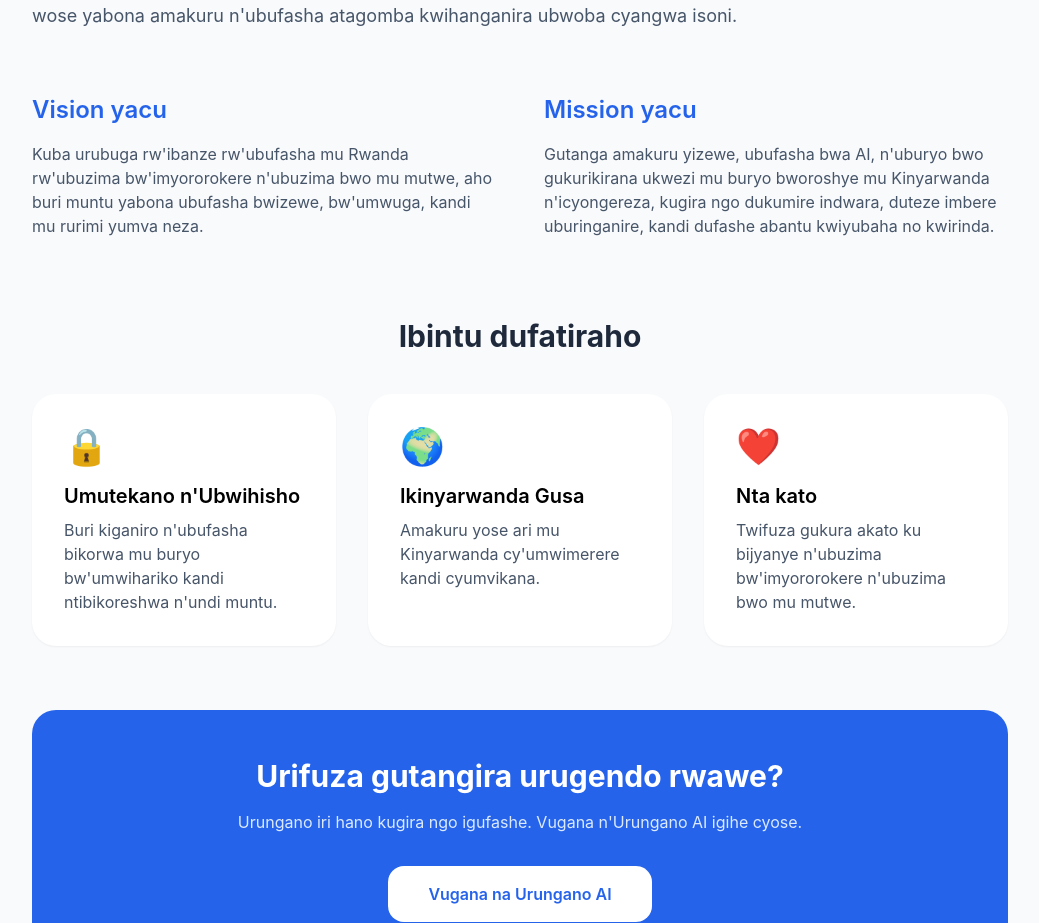
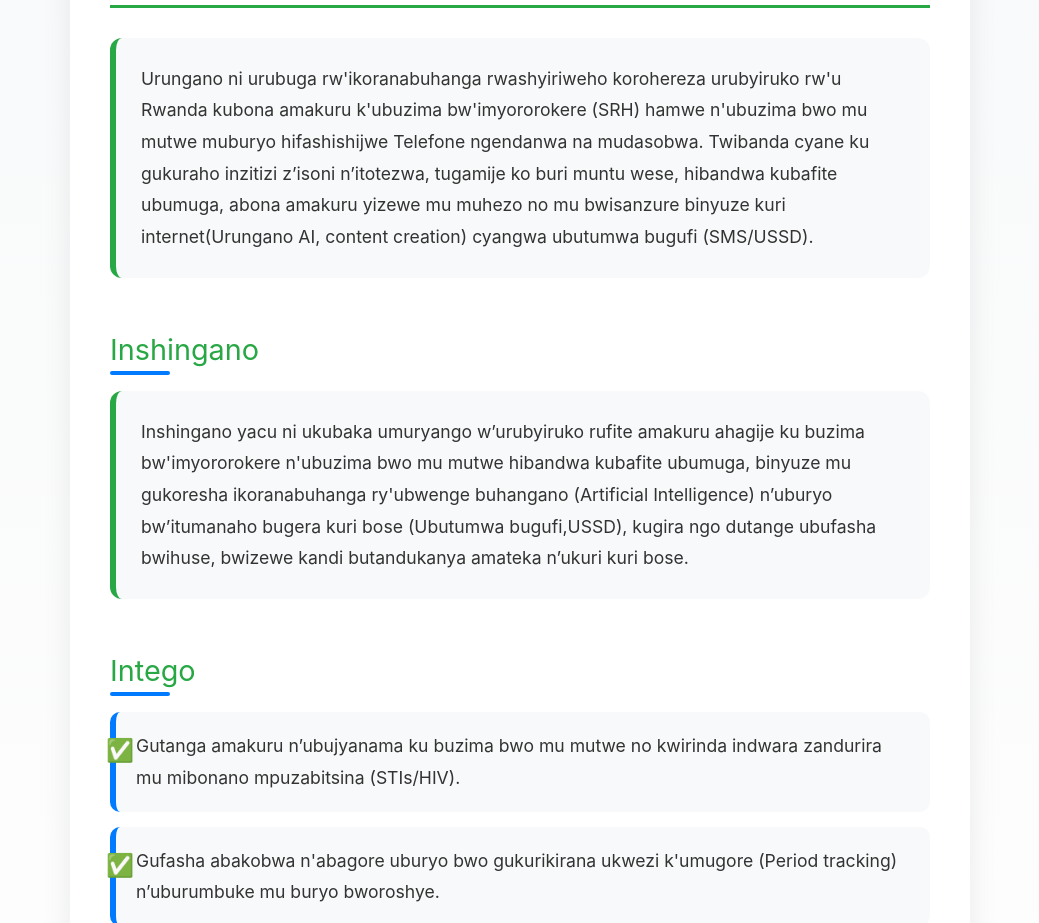
Before and after one commit to Ambaza250/ururngano2, a plain HTML site: page about-us.html in a window 1280 px wide. Shown: the part 726-1649 px from the top of the page, without its empty margins (120-1159 px from the left). Drawn offline with nearby package versions, Linux system fonts and the light colour scheme.

Commit message:
Update about-us.html

```diff
--- a/about-us.html
+++ b/about-us.html
@@ -29,6 +29,103 @@
         /* Mobile menu */
         #mobile-menu { display: none; }
         #mobile-menu.open { display: flex; }
+
+        /* ==================== ABOUT US PAGE STYLING ==================== */
+.about-page {
+  padding: 60px 20px;
+  background: linear-gradient(180deg, #f8f9fa, #ffffff);
+  min-height: 100vh;
+}
+
+.about-container {
+  max-width: 900px;
+  margin: 0 auto;
+  background: white;
+  border-radius: 16px;
+  box-shadow: 0 10px 30px rgba(0, 0, 0, 0.08);
+  padding: 50px 40px;
+}
+
+.about-container h1 {
+  font-size: 2.4rem;
+  color: #007bff;
+  margin-bottom: 30px;
+  text-align: center;
+  border-bottom: 3px solid #28a745;
+  padding-bottom: 15px;
+}
+
+.about-container h2 {
+  font-size: 1.8rem;
+  color: #28a745;
+  margin-top: 50px;
+  margin-bottom: 20px;
+  position: relative;
+}
+
+.about-container h2::after {
+  content: '';
+  position: absolute;
+  bottom: -4px;
+  left: 0;
+  width: 60px;
+  height: 4px;
+  background: #007bff;
+  border-radius: 4px;
+}
+
+.about-section {
+  margin-bottom: 40px;
+  line-height: 1.8;
+  font-size: 1.1rem;
+  color: #333;
+}
+
+.about-section p {
+  background: #f8f9fa;
+  padding: 25px;
+  border-radius: 12px;
+  border-left: 6px solid #28a745;
+}
+
+.about-section ul {
+  list-style: none;
+  padding: 0;
+}
+
+.about-section li {
+  background: #f8f9fa;
+  margin-bottom: 15px;
+  padding: 18px 20px;
+  border-radius: 10px;
+  border-left: 6px solid #007bff;
+  position: relative;
+}
+
+.about-section li::before {
+  content: "✅";
+  position: absolute;
+  left: -10px;
+  top: 18px;
+  font-size: 1.4rem;
+}
+
+.about-section li:last-child {
+  margin-bottom: 0;
+}
+
+/* Responsive */
+@media (max-width: 768px) {
+  .about-container {
+    padding: 30px 20px;
+  }
+  .about-container h1 {
+    font-size: 2rem;
+  }
+  .about-container h2 {
+    font-size: 1.6rem;
+  }
+}
     </style>
 </head>
 <body class="bg-slate-50" data-lang="rw">
@@ -96,79 +193,53 @@
         </div>
     </div>
 
-    <!-- Main Content -->
-    <div class="max-w-5xl mx-auto px-4 py-10 md:px-6 md:py-16">
+  <main class="about-page">
+    <div class="about-container">
 
-        <!-- Mission -->
-        <div class="mb-10 md:mb-16">
-            <h2 id="mission-title" class="text-2xl md:text-3xl font-bold text-slate-800 mb-3 md:mb-6"
-                data-en="Our Mission" data-rw="Ubutumwa bwacu">Ubutumwa bwacu</h2>
-            <p id="mission-text" class="text-base md:text-lg leading-relaxed text-slate-600"
-               data-en="Urungano Platform was created to provide accessible, reliable, and stigma-free support for Sexual and Reproductive Health (SRH) and Mental Health in Rwanda. We believe every girl, woman, and family deserves accurate information and help without fear or shame."
-               data-rw="Urungano Platform yashinzwe kugira ngo iboneze ubufasha bw'ubuzima bw'imyororokere n'ubuzima bwo mu mutwe mu buryo bworoshye, bwizewe, kandi butagira akato. Twifuza ko buri mukobwa, umugore n'umuryango wose yabona amakuru n'ubufasha atagomba kwihanganira ubwoba cyangwa isoni.">
-                Urungano Platform yashinzwe kugira ngo iboneze ubufasha bw'ubuzima bw'imyororokere n'ubuzima bwo mu mutwe mu buryo bworoshye, bwizewe, kandi butagira akato. Twifuza ko buri mukobwa, umugore n'umuryango wose yabona amakuru n'ubufasha atagomba kwihanganira ubwoba cyangwa isoni.
-            </p>
-        </div>
+      <h1 data-rw="Amakuru kuri Twe" data-en="About Us">Amakuru kuri Twe (About Us)</h1>
 
-        <!-- Vision + Mission grid -->
-        <div class="grid grid-cols-1 md:grid-cols-2 gap-8 md:gap-12 mb-12 md:mb-20">
-            <div>
-                <h3 id="vision-title" class="text-xl md:text-2xl font-semibold text-blue-600 mb-3 md:mb-4"
-                    data-en="Our Vision" data-rw="Vision yacu">Vision yacu</h3>
-                <p id="vision-text" class="text-slate-600 text-sm md:text-base leading-relaxed"
-                   data-en="To be the leading platform for SRH and Mental Health support in Rwanda, where every person can access reliable, professional help in their preferred language."
-                   data-rw="Kuba urubuga rw'ibanze rw'ubufasha mu Rwanda rw'ubuzima bw'imyororokere n'ubuzima bwo mu mutwe, aho buri muntu yabona ubufasha bwizewe, bw'umwuga, kandi mu rurimi yumva neza.">
-                    Kuba urubuga rw'ibanze rw'ubufasha mu Rwanda rw'ubuzima bw'imyororokere n'ubuzima bwo mu mutwe, aho buri muntu yabona ubufasha bwizewe, bw'umwuga, kandi mu rurimi yumva neza.
-                </p>
-            </div>
-            <div>
-                <h3 id="mission2-title" class="text-xl md:text-2xl font-semibold text-blue-600 mb-3 md:mb-4"
-                    data-en="Our Mission" data-rw="Mission yacu">Mission yacu</h3>
-                <p id="mission2-text" class="text-slate-600 text-sm md:text-base leading-relaxed"
-                   data-en="To deliver trusted information, AI-powered support, and cycle tracking tools in simple Kinyarwanda and English, to prevent diseases, promote equality, and help people live with dignity."
-                   data-rw="Gutanga amakuru yizewe, ubufasha bwa AI, n'uburyo bwo gukurikirana ukwezi mu buryo bworoshye mu Kinyarwanda n'icyongereza, kugira ngo dukumire indwara, duteze imbere uburinganire, kandi dufashe abantu kwiyubaha no kwirinda.">
-                    Gutanga amakuru yizewe, ubufasha bwa AI, n'uburyo bwo gukurikirana ukwezi mu buryo bworoshye mu Kinyarwanda n'icyongereza, kugira ngo dukumire indwara, duteze imbere uburinganire, kandi dufashe abantu kwiyubaha no kwirinda.
-                </p>
-            </div>
-        </div>
+      <div class="about-section">
+        <p data-rw="Urungano ni urubuga rw'ikoranabuhanga rwashyiriweho korohereza urubyiruko rw'u Rwanda kubona amakuru k'ubuzima bw'imyororokere (SRH) hamwe n'ubuzima bwo mu mutwe muburyo hifashishijwe Telefone ngendanwa na mudasobwa. Twibanda cyane ku gukuraho inzitizi z’isoni n’itotezwa, tugamije ko buri muntu wese, hibandwa kubafite ubumuga, abona amakuru yizewe mu muhezo no mu bwisanzure binyuze kuri internet(Urungano AI, content creation) cyangwa ubutumwa bugufi (SMS/USSD)."
+           data-en="Urungano is a digital platform designed to make it easier for Rwandan youth to access information on Sexual and Reproductive Health (SRH) and Mental Health through mobile phones and computers. We focus on removing barriers of shame and stigma, ensuring that every person, especially those with disabilities, can access reliable information privately and freely through the internet (Urungano AI, content creation) or short messages (SMS/USSD).">
+          Urungano ni urubuga rw'ikoranabuhanga rwashyiriweho korohereza urubyiruko rw'u Rwanda kubona amakuru k'ubuzima bw'imyororokere (SRH) hamwe n'ubuzima bwo mu mutwe muburyo hifashishijwe Telefone ngendanwa na mudasobwa. Twibanda cyane ku gukuraho inzitizi z’isoni n’itotezwa, tugamije ko buri muntu wese, hibandwa kubafite ubumuga, abona amakuru yizewe mu muhezo no mu bwisanzure binyuze kuri internet(Urungano AI, content creation) cyangwa ubutumwa bugufi (SMS/USSD).
+        </p>
+      </div>
 
-        <!-- Values -->
-        <div class="mb-10 md:mb-16">
-            <h3 id="values-title" class="text-2xl md:text-3xl font-bold text-center text-slate-800 mb-8 md:mb-10"
-                data-en="Our Values" data-rw="Ibintu dufatiraho">Ibintu dufatiraho</h3>
-            <div class="grid grid-cols-1 sm:grid-cols-2 md:grid-cols-3 gap-5 md:gap-8">
-                <div class="bg-white p-6 md:p-8 rounded-3xl shadow-sm">
-                    <div class="text-3xl md:text-4xl mb-3 md:mb-4">🔒</div>
-                    <h4 id="value1" class="font-semibold text-lg md:text-xl mb-2"
-                        data-en="Privacy & Safety" data-rw="Umutekano n'Ubwihisho">Umutekano n'Ubwihisho</h4>
-                    <p id="value1-text" class="text-slate-600 text-sm md:text-base"
-                       data-en="Every conversation is private and secure."
-                       data-rw="Buri kiganiro n'ubufasha bikorwa mu buryo bw'umwihariko kandi ntibikoreshwa n'undi muntu.">
-                        Buri kiganiro n'ubufasha bikorwa mu buryo bw'umwihariko kandi ntibikoreshwa n'undi muntu.
-                    </p>
-                </div>
-                <div class="bg-white p-6 md:p-8 rounded-3xl shadow-sm">
-                    <div class="text-3xl md:text-4xl mb-3 md:mb-4">🌍</div>
-                    <h4 id="value2" class="font-semibold text-lg md:text-xl mb-2"
-                        data-en="Kinyarwanda-Native" data-rw="Ikinyarwanda Gusa">Ikinyarwanda Gusa</h4>
-                    <p id="value2-text" class="text-slate-600 text-sm md:text-base"
-                       data-en="All information is available in clear Kinyarwanda."
-                       data-rw="Amakuru yose ari mu Kinyarwanda cy'umwimerere kandi cyumvikana.">
-                        Amakuru yose ari mu Kinyarwanda cy'umwimerere kandi cyumvikana.
-                    </p>
-                </div>
-                <div class="bg-white p-6 md:p-8 rounded-3xl shadow-sm sm:col-span-2 md:col-span-1">
-                    <div class="text-3xl md:text-4xl mb-3 md:mb-4">❤️</div>
-                    <h4 id="value3" class="font-semibold text-lg md:text-xl mb-2"
-                        data-en="Stigma-Free" data-rw="Nta kato">Nta kato</h4>
-                    <p id="value3-text" class="text-slate-600 text-sm md:text-base"
-                       data-en="We believe in dignity and respect for all."
-                       data-rw="Twifuza gukura akato ku bijyanye n'ubuzima bw'imyororokere n'ubuzima bwo mu mutwe.">
-                        Twifuza gukura akato ku bijyanye n'ubuzima bw'imyororokere n'ubuzima bwo mu mutwe.
-                    </p>
-                </div>
-            </div>
-        </div>
+      <h2 data-rw="Inshingano" data-en="Mission">Inshingano (Mission)</h2>
+      <div class="about-section">
+        <p data-rw="Inshingano yacu ni ukubaka umuryango w’urubyiruko rufite amakuru ahagije ku buzima bw'imyororokere n'ubuzima bwo mu mutwe hibandwa kubafite ubumuga, binyuze mu gukoresha ikoranabuhanga ry'ubwenge buhangano (Artificial Intelligence) n’uburyo bw’itumanaho bugera kuri bose (Ubutumwa bugufi,USSD), kugira ngo dutange ubufasha bwihuse, bwizewe kandi butandukanya amateka n’ukuri kuri bose."
+           data-en="Our mission is to build a community of young people with sufficient knowledge on reproductive health and mental health, with special focus on people with disabilities, by using artificial intelligence technology and inclusive communication methods (SMS, USSD), to provide fast, reliable and accurate support that distinguishes facts from myths for everyone.">
+          Inshingano yacu ni ukubaka umuryango w’urubyiruko rufite amakuru ahagije ku buzima bw'imyororokere n'ubuzima bwo mu mutwe hibandwa kubafite ubumuga, binyuze mu gukoresha ikoranabuhanga ry'ubwenge buhangano (Artificial Intelligence) n’uburyo bw’itumanaho bugera kuri bose (Ubutumwa bugufi,USSD), kugira ngo dutange ubufasha bwihuse, bwizewe kandi butandukanya amateka n’ukuri kuri bose.
+        </p>
+      </div>
+
+      <h2 data-rw="Intego" data-en="Objectives">Intego (Objectives)</h2>
+      <div class="about-section">
+        <ul>
+          <li data-rw="Gutanga amakuru n’ubujyanama ku buzima bwo mu mutwe no kwirinda indwara zandurira mu mibonano mpuzabitsina (STIs/HIV)."
+              data-en="Provide information and guidance on mental health and prevention of sexually transmitted infections (STIs/HIV).">
+            Gutanga amakuru n’ubujyanama ku buzima bwo mu mutwe no kwirinda indwara zandurira mu mibonano mpuzabitsina (STIs/HIV).
+          </li>
+          <li data-rw="Gufasha abakobwa n'abagore uburyo bwo gukurikirana ukwezi k'umugore (Period tracking) n’uburumbuke mu buryo bworoshye."
+              data-en="Help girls and women track their menstrual cycle (Period tracking) and fertility in a simple way.">
+            Gufasha abakobwa n'abagore uburyo bwo gukurikirana ukwezi k'umugore (Period tracking) n’uburumbuke mu buryo bworoshye.
+          </li>
+          <li data-rw="Guharanira ko abafite ubumuga (abatabona, abatumva) babona amakuru mu buryo bwihariye (Hifashishijwe amarenga, Indangururamajwi byubakanywe nuru rubuga)."
+              data-en="Ensure that people with disabilities (visually impaired, hearing impaired) access information in accessible formats (using sign language and audio features built into the platform).">
+            Guharanira ko abafite ubumuga (abatabona, abatumva) babona amakuru mu buryo bwihariye (Hifashishijwe amarenga, Indangururamajwi byubakanywe nuru rubuga).
+          </li>
+          <li data-rw="Gufasha urubyiruko guhangana n'ibibazo byo mu mutwe nk'agahinda gakabije, kwigunga, kwiheba binyuze hifashishijwe ubwenge buhangano AI ndetse na ganira n'urungano (Uruganiriro rwibanga ruhuza abakoresha uru rubuga, bakaganira kubibazo bahira nabyo, bagahumurizanya ndetse bagafashanya kubivamo)."
+              data-en="Help youth deal with mental health issues such as severe depression, loneliness, and despair through artificial intelligence AI and private conversations with Urungano (a safe chat room that connects users to discuss their problems, comfort each other, and support one another).">
+            Gufasha urubyiruko guhangana n'ibibazo byo mu mutwe nk'agahinda gakabije, kwigunga, kwiheba binyuze hifashishijwe ubwenge buhangano AI ndetse na ganira n'urungano (Uruganiriro rwibanga ruhuza abakoresha uru rubuga, bakaganira kubibazo bahira nabyo, bagahumurizanya ndetse bagafashanya kubivamo).
+          </li>
+          <li data-rw="Kwizeza abakoresha urubuga rwacu ko amakuru yabo n'ibyo babaza ubwenge buhangano (AI) bigirwa ibanga rikomeye."
+              data-en="Assure users of our platform that their information and what they ask the artificial intelligence (AI) remains highly confidential.">
+            Kwizeza abakoresha urubuga rwacu ko amakuru yabo n'ibyo babaza ubwenge buhangano (AI) bigirwa ibanga rikomeye.
+          </li>
+        </ul>
+      </div>
+    </div>
+  </main>
 
         <!-- Call to Action -->
         <div class="bg-blue-600 text-white rounded-3xl px-6 py-10 md:p-12 text-center">
```
